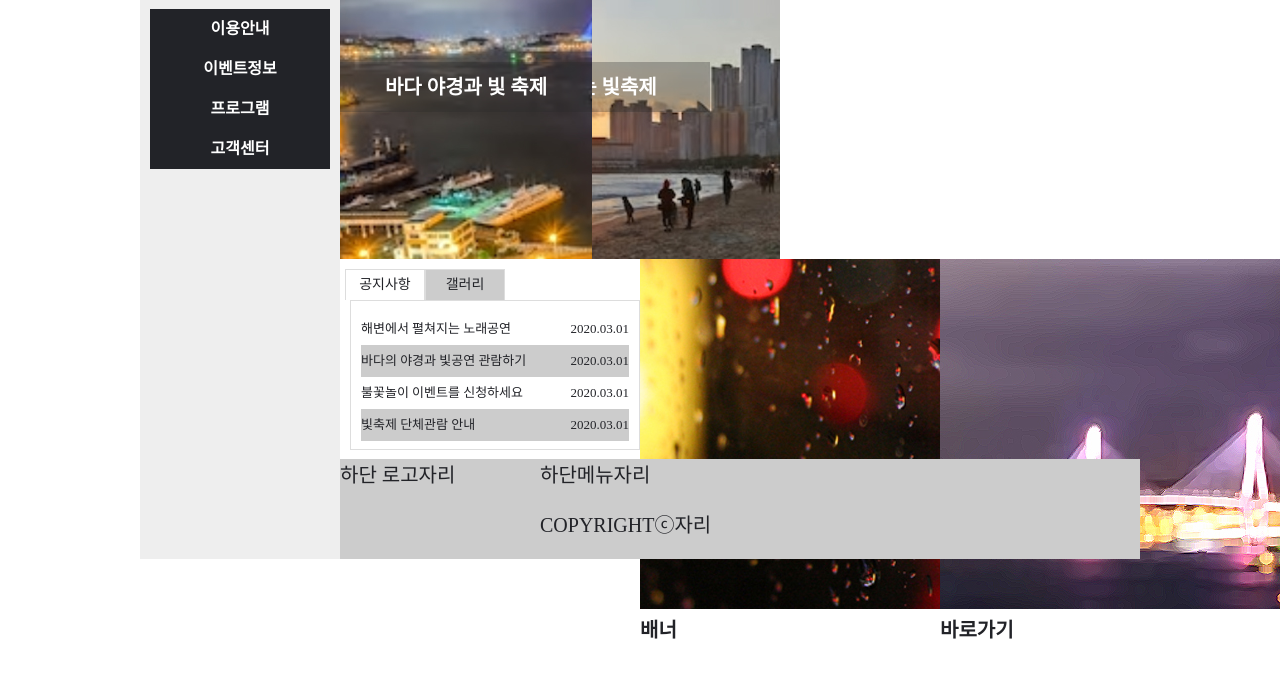
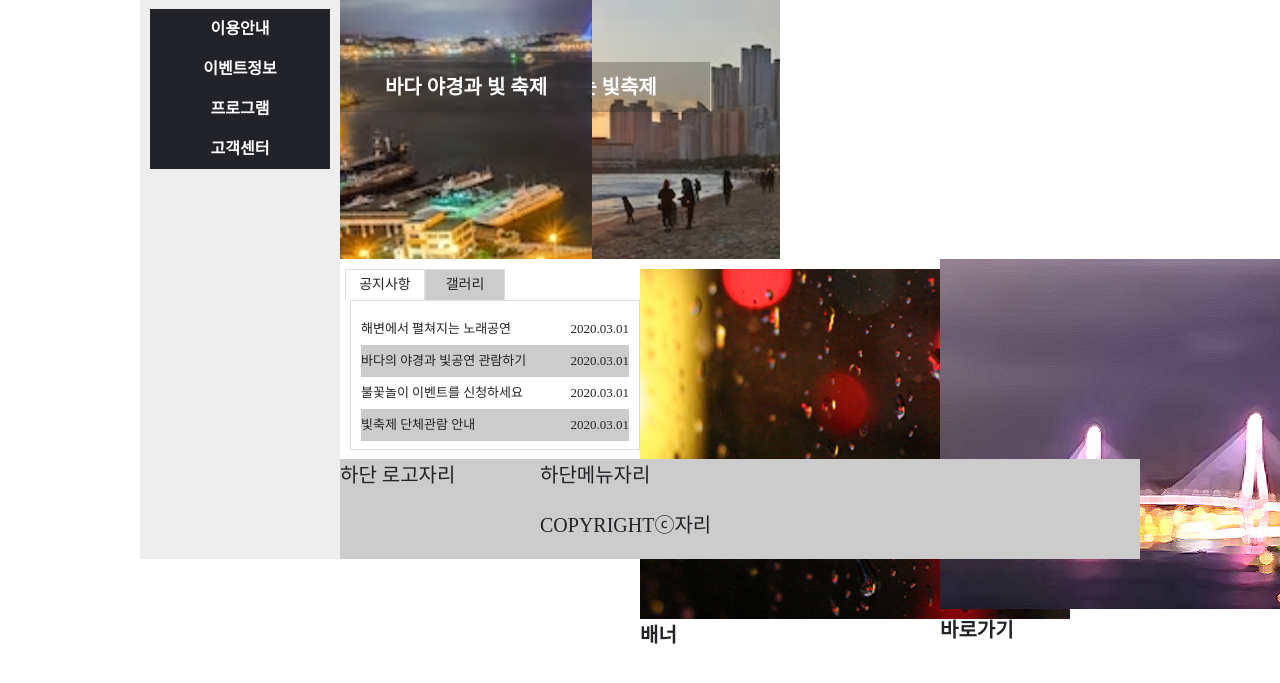
Before and after one commit to limKyungEun/02_question, a plain HTML site: page index.html in a window 1280 px wide. Shown: the part 91-774 px from the top of the page. Drawn offline with Linux system fonts and the light colour scheme.

Commit message:
css 배너영역 수정중

```diff
--- a/css/style.css
+++ b/css/style.css
@@ -148,6 +148,7 @@ header{
     float: right;
     height: 200px;/*탭메뉴, 배너, 바로가기 높이*/
     width: 800px;
+    /*800왼쪽부터 = (탭메뉴 왼쪽여백 5)+(탭메뉴 너비 290)+(남은 여백 5)+(배너 너비 295)+(남은 여백 5)+(바로가기 너비 200) */
     position: absolute;
 }
 
@@ -247,14 +248,19 @@ header{
 
 .otherwrap{/*배너와 바로가기 묶음*/
     float: right;/*컨텐츠 안에서 오른쪽*/
-    height: 200px;
+    height: 180px;
     width: 500px;
 }
 
 .banner{
     float: left;/*아더랩 안에서 왼*/
-    height: 200px;
-    width: 300px;
+    height: 180px;
+    width: 295px;
+    margin: 10px 0;
+}
+
+.banner img{
+    float: left;/*배너안에서*/
 }
 
 .shortcut{
```
